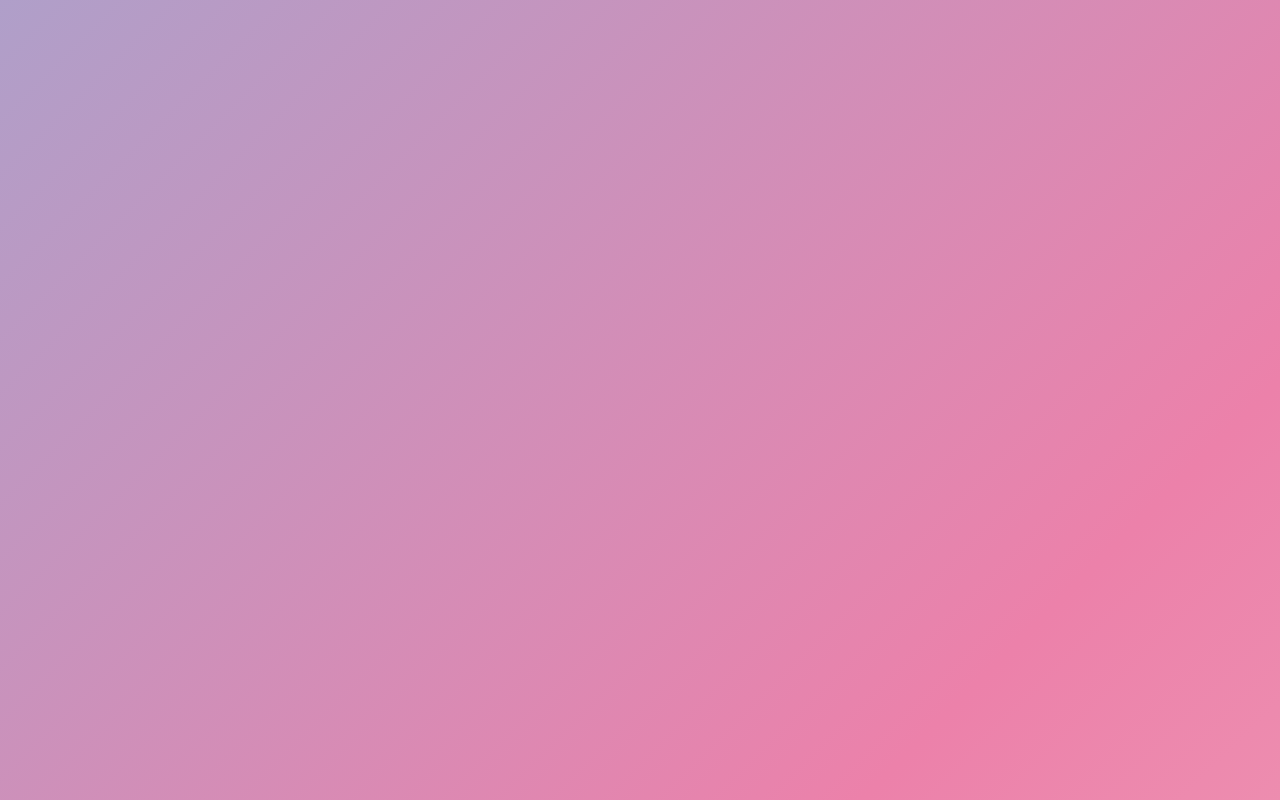
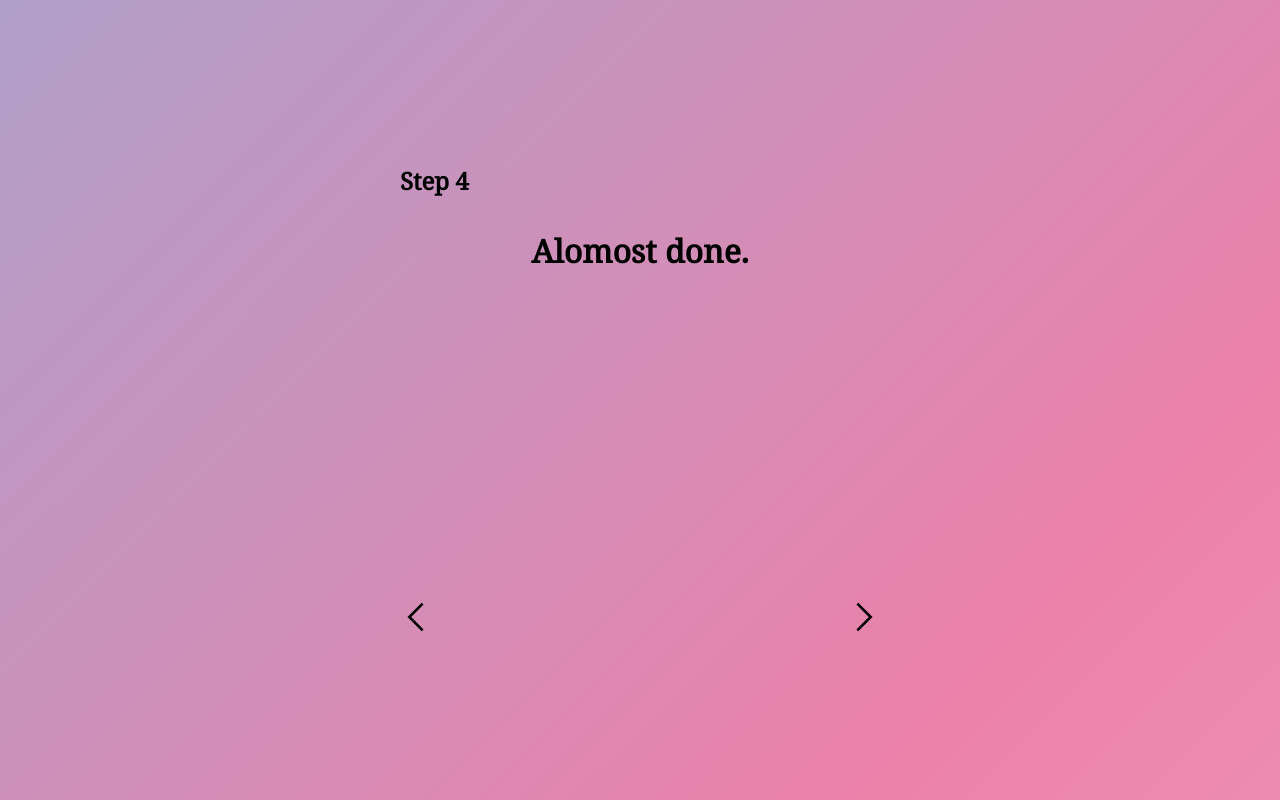
Before and after one commit to cubodado/Symh, a React (Create React App) app: page /step/4 in a window 1280 px wide. Before the commit this address had no page. Built offline with nearby package versions, Linux system fonts and the light colour scheme.

Commit message:
Refactor: create and apply updateStorage function

```diff
--- a/src/App.js
+++ b/src/App.js
@@ -1,6 +1,6 @@
 import './App.css';
 import { LandingPage } from './components/layout/navigation/index';
-import { Step1, Step2, Step3 } from './views/Steps/index';
+import { Step1, Step2, Step3, Step4 } from './views/Steps/index';
 import { useState, useEffect } from 'react';
 import { BrowserRouter, Routes, Route } from 'react-router-dom';
 
@@ -24,6 +24,7 @@ function App() {
           <Route path="/step/1" element={<Step1 />} />
           <Route path="/step/2" element={<Step2 />} />
           <Route path="/step/3" element={<Step3 />} />
+          <Route path="/step/4" element={<Step4 />} />
         </Routes>
       </div>
     </BrowserRouter>
--- a/src/components/layout/navigation/NavigationButtons/NavigationButtons.js
+++ b/src/components/layout/navigation/NavigationButtons/NavigationButtons.js
@@ -9,6 +9,7 @@ const NavigationButtons = (props) => {
     if (props.nextCheck.length === 0) {
       alert(props.alertMessage);
     } else {
+      props.updateStore();
       navigate(props.nextPage);
     }
   };
--- a/src/views/Steps/Step1/Step1.js
+++ b/src/views/Steps/Step1/Step1.js
@@ -16,15 +16,17 @@ const Step1 = () => {
   const dispatch = useDispatch();
   let [userInput, setUserInput] = useState('');
 
-  const changeEventHandler = () => {
-    const userInputText = document.querySelector('.user-input');
-    setUserInput(userInputText.value);
-
+  const updateStore = () => {
     dispatch(
       changeInputText({
         inputText: userInput,
       })
     );
+  };
+
+  const changeEventHandler = () => {
+    const userInputText = document.querySelector('.user-input');
+    setUserInput(userInputText.value);
   };
 
   return (
@@ -36,6 +38,7 @@ const Step1 = () => {
         nextCheck={userInput}
         alertMessage={alertMessage}
         nextPage={nextPage}
+        updateStore={updateStore}
       />
     </main>
   );
--- a/src/views/Steps/Step2/Step2.js
+++ b/src/views/Steps/Step2/Step2.js
@@ -44,19 +44,21 @@ const Step2 = () => {
   const infoText = 'Select your heart shape.';
   const dispatch = useDispatch();
 
+  const updateStore = () => {
+    dispatch(
+      changeHeartShape({
+        heartShape: heartShape,
+        check: check,
+      })
+    );
+  };
+
   const toggleHeartShape = (currentTarget) => {
     currentTarget.classList.toggle('active');
 
     if (heartShape === '') {
       setHeartShape(currentTarget.id);
       setCheck(true);
-
-      dispatch(
-        changeHeartShape({
-          heartShape: heartShape,
-          check: check,
-        })
-      );
     } else {
       setHeartShape('');
       setCheck(false);
@@ -92,6 +94,7 @@ const Step2 = () => {
         nextCheck={heartShape}
         alertMessage={alertMessage}
         nextPage={nextPage}
+        updateStore={updateStore}
       />
     </main>
   );
--- a/src/views/Steps/Step3/Step3.js
+++ b/src/views/Steps/Step3/Step3.js
@@ -44,19 +44,21 @@ const Step3 = () => {
   const [check, setCheck] = useState(false);
   const dispatch = useDispatch();
 
+  const updateStore = () => {
+    dispatch(
+      changeHeartAnimation({
+        heartAnimation: heartAnimation,
+        check: check,
+      })
+    );
+  };
+
   const toggleHeartAnimation = (currentTarget) => {
     currentTarget.classList.toggle('active');
 
     if (heartAnimation === '') {
       setHeartAnimation(currentTarget.id);
       setCheck(true);
-
-      dispatch(
-        changeHeartAnimation({
-          heartAnimation: heartAnimation,
-          check: check,
-        })
-      );
     } else {
       setHeartAnimation('');
       setCheck(false);
@@ -92,6 +94,7 @@ const Step3 = () => {
         nextCheck={heartAnimation}
         alertMessage={alertMessage}
         nextPage={nextPage}
+        updateStore={updateStore}
       />
     </main>
   );
--- /dev/null
+++ b/src/views/Steps/Step4/Step4.js
@@ -0,0 +1,29 @@
+import '../index.css';
+import './Step4.css';
+import {
+  NavigationButtons,
+  StepInformation,
+} from '../../../components/layout/navigation/index';
+import { useSelector } from 'react-redux';
+
+const Step4 = () => {
+  const alertMessage = 'Just wait for a second.';
+  const infoText = 'Alomost done.';
+  const steps = useSelector((state) => state.steps);
+  console.log(steps);
+
+  return (
+    <div className="step-div">
+      <StepInformation stepNumber={4} stepInfoText={infoText} />
+      <NavigationButtons
+        stepNumber={4}
+        nextCheck={''}
+        alertMessage={alertMessage}
+        nextPage={''}
+        updateStore={null}
+      />
+    </div>
+  );
+};
+
+export default Step4;
--- a/src/views/Steps/index.js
+++ b/src/views/Steps/index.js
@@ -1,5 +1,6 @@
 import Step1 from './Step1/Step1';
 import Step2 from './Step2/Step2';
 import Step3 from './Step3/Step3';
+import Step4 from './Step4/Step4';
 
-export { Step1, Step2, Step3 };
+export { Step1, Step2, Step3, Step4 };
```
Also changed, not shown: src/views/Steps/Step4/Step4.css (added).
